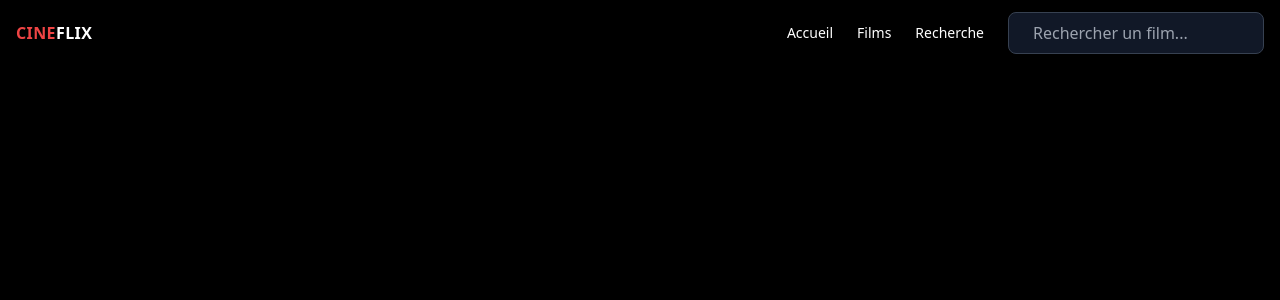
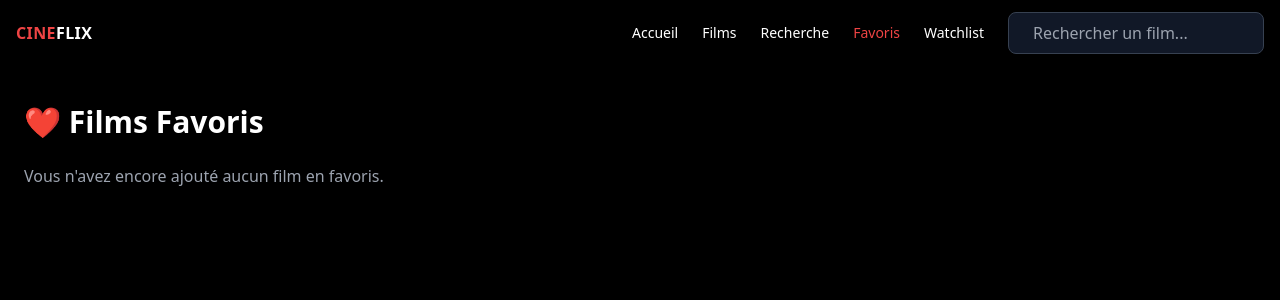
Before and after one commit to cypriendecoster/appcine, a React (Vite) app: page /favorites in a window 1280 px wide. Shown: the top 300 px of the page. Built offline with nearby package versions, Linux system fonts and the light colour scheme.

Commit message:
ajout pages + navbar modifiée : Favoris et Watchlist

```diff
--- a/src/App.jsx
+++ b/src/App.jsx
@@ -4,6 +4,9 @@ import Movies from "./pages/Movies";
 import MovieDetails from "./pages/MovieDetails";
 import Search from "./pages/Search";
 import Navbar from "./components/Navbar";
+import Favorites from "./pages/Favorites";
+import Watchlist from "./pages/Watchlist";
+
 
 export default function App() {
   return (
@@ -17,6 +20,8 @@ export default function App() {
             <Route path="/movies" element={<Movies />} />
             <Route path="/movie/:id" element={<MovieDetails />} />
             <Route path="/search" element={<Search />} />
+            <Route path="/favorites" element={<Favorites />} />
+            <Route path="/watchlist" element={<Watchlist />} />
           </Routes>
         </div>
       </div>
--- a/src/components/Navbar.jsx
+++ b/src/components/Navbar.jsx
@@ -10,6 +10,8 @@ export default function Navbar() {
         { to: "/", label: "Accueil" },
         { to: "/movies", label: "Films" },
         { to: "/search", label: "Recherche" },
+        { to: "/favorites", label: "Favoris" },
+        { to: "/watchlist", label: "Watchlist" },
     ];
 
     return (
--- /dev/null
+++ b/src/pages/Favorites.jsx
@@ -0,0 +1,27 @@
+import { useEffect, useState } from "react";
+import MovieCard from "../components/MovieCard";
+import { getStoredList } from "../utils/storage";
+
+export default function Favorites() {
+  const [favorites, setFavorites] = useState([]);
+
+  useEffect(() => {
+    setFavorites(getStoredList("favorites"));
+  }, []);
+
+  return (
+    <div className="p-6 text-white">
+      <h1 className="text-3xl font-bold mb-6">❤️ Films Favoris</h1>
+
+      {favorites.length === 0 ? (
+        <p className="text-gray-400">Vous n'avez encore ajouté aucun film en favoris.</p>
+      ) : (
+        <div className="grid grid-cols-2 sm:grid-cols-3 md:grid-cols-4 lg:grid-cols-6 gap-4">
+          {favorites.map((movie) => (
+            <MovieCard key={movie.id} movie={movie} />
+          ))}
+        </div>
+      )}
+    </div>
+  );
+}
--- /dev/null
+++ b/src/pages/Watchlist.jsx
@@ -0,0 +1,29 @@
+import { useEffect, useState } from "react";
+import MovieCard from "../components/MovieCard";
+import { getStoredList } from "../utils/storage";
+
+export default function Watchlist() {
+    const [watchlist, setWatchlist] = useState([]);
+
+    useEffect(() => {
+        setWatchlist(getStoredList("watchlist"));
+    }, []);
+
+    return (
+        <div className="p-6 text-white">
+            <h1 className="text-3xl font-bold mb-6">🎯 Ma Watchlist</h1>
+
+            {watchlist.length === 0 ? (
+                <p className="text-gray-400">
+                    Aucun film dans votre liste à regarder.
+                </p>
+            ) : (
+                <div className="grid grid-cols-2 sm:grid-cols-3 md:grid-cols-4 lg:grid-cols-6 gap-4">
+                    {watchlist.map((movie) => (
+                        <MovieCard key={movie.id} movie={movie} />
+                    ))}
+                </div>
+            )}
+        </div>
+    );
+}
```
